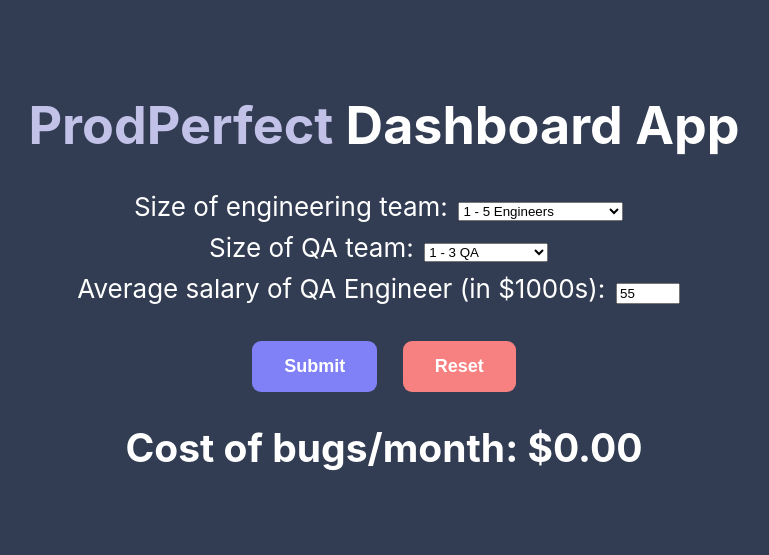
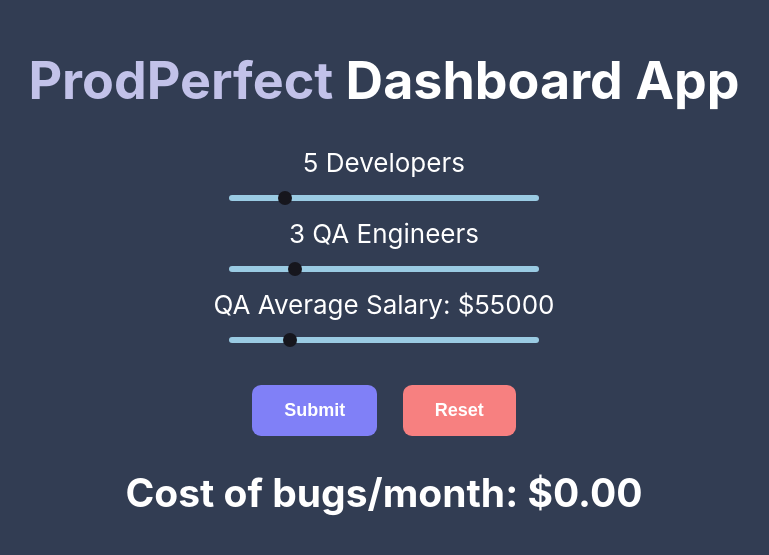
Before and after one commit to mjguillemette/prod-perfect-dashboard, a React (Create React App) app in the folder my-app/: page / in a window 1280 px wide. Shown: the part 119-674 px from the top of the page, without its empty margins (256-1025 px from the left). Built offline with nearby package versions, Linux system fonts and the light colour scheme.

Commit message:
Working sliders for selection,  with updating text labels

```diff
--- a/my-app/src/App.css
+++ b/my-app/src/App.css
@@ -86,3 +86,95 @@
     transform: rotate(360deg);
   }
 }
+
+/* The following is for the range input styling */
+input[type=range] {
+  height: 20px;
+  background-color: #323d53;
+  -webkit-appearance: none;
+  margin: 10px 0;
+  width: 60%;
+}
+input[type=range]:focus {
+  outline: none;
+}
+input[type=range]::-webkit-slider-runnable-track {
+  width: 60%;
+  height: 6px;
+  cursor: pointer;
+  animate: 0.2s;
+  box-shadow: 0px 0px 0px #000000;
+  background: #9ACBE3;
+  border-radius: 18px;
+  border: 0px solid #000000;
+}
+input[type=range]::-webkit-slider-thumb {
+  box-shadow: 0px 0px 0px #9497FF;
+  border: 0px solid #2497E3;
+  height: 14px;
+  width: 14px;
+  border-radius: 26px;
+  background: #16161d;
+  cursor: pointer;
+  -webkit-appearance: none;
+  margin-top: -4px;
+}
+input[type=range]:focus::-webkit-slider-runnable-track {
+  background: #9ACBE3;
+}
+input[type=range]::-moz-range-track {
+  width: 60%;
+  height: 6px;
+  cursor: pointer;
+  animate: 0.2s;
+  box-shadow: 0px 0px 0px #000000;
+  background: #9ACBE3;
+  border-radius: 18px;
+  border: 0px solid #000000;
+}
+input[type=range]::-moz-range-thumb {
+  box-shadow: 0px 0px 0px #9497FF;
+  border: 0px solid #2497E3;
+  height: 14px;
+  width: 14px;
+  border-radius: 26px;
+  background: #16161d;
+  cursor: pointer;
+}
+input[type=range]::-ms-track {
+  width: 60%;
+  height: 6px;
+  cursor: pointer;
+  animate: 0.2s;
+  background: transparent;
+  border-color: transparent;
+  color: transparent;
+}
+input[type=range]::-ms-fill-lower {
+  background: #9ACBE3;
+  border: 0px solid #000000;
+  border-radius: 36px;
+  box-shadow: 0px 0px 0px #000000;
+}
+input[type=range]::-ms-fill-upper {
+  background: #9ACBE3;
+  border: 0px solid #000000;
+  border-radius: 36px;
+  box-shadow: 0px 0px 0px #000000;
+}
+input[type=range]::-ms-thumb {
+  margin-top: 1px;
+  box-shadow: 0px 0px 0px #9497FF;
+  border: 0px solid #2497E3;
+  height: 14px;
+  width: 14px;
+  border-radius: 26px;
+  background: #16161d;
+  cursor: pointer;
+}
+input[type=range]:focus::-ms-fill-lower {
+  background: #9ACBE3;
+}
+input[type=range]:focus::-ms-fill-upper {
+  background: #9ACBE3;
+}
--- a/my-app/src/components/InputForm.js
+++ b/my-app/src/components/InputForm.js
@@ -45,26 +45,23 @@
           <div>
         <form onSubmit={this.handleSubmit} onReset={this.handleReset}>
           <label>
-            Size of engineering team:
-            <select className="inputField" value={this.state.engineers} onChange={this.handleEngineers}>
-              <option value="5">1 - 5 Engineers</option>
-              <option value="10">6 - 10 Engineers</option>
-              <option value="15">11 - 15 Engineers</option>
-              <option value="20">More than 15 Engineers</option>
-            </select>
+            {this.state.engineers} Developers <br/>
+            <input type="range" max="30" className="slider" value={this.state.engineers} onChange={this.handleEngineers} />
           </label><br/>
           <label>
-            Size of QA team:
-            <select className="inputField" value={this.state.qa} onChange={this.handleQa}>
+            {this.state.qa} QA Engineers <br />
+            <input type="range" max="15" className="slider" value={this.state.qa} onChange={this.handleQa} />
+            {/* <select className="inputField" value={this.state.qa} onChange={this.handleQa}>
               <option value="3">1 - 3 QA</option>
               <option value="6">4 - 6 QA</option>
               <option value="10">7 - 10 QA</option>
               <option value="15">More than 10 QA</option>
-            </select>
+            </select> */}
           </label><br/>
           <label>
-            Average salary of QA Engineer (in $1000s):
-            <input  className="inputField" type="number" value={this.state.salary} min="45" max="100" step="5" onChange={this.handleSalary}/>
+            QA Average Salary: ${this.state.salary * 1000}
+            <input type="range" min="45" max="100" step="5"className="slider" value={this.state.salary} onChange={this.handleSalary} />
+            {/* <input  className="inputField" type="number" value={this.state.salary} min="45" max="100" step="5" onChange={this.handleSalary}/> */}
           </label>
           <br/>
           <input className="submitButton" type="submit" value="Submit" />
```
